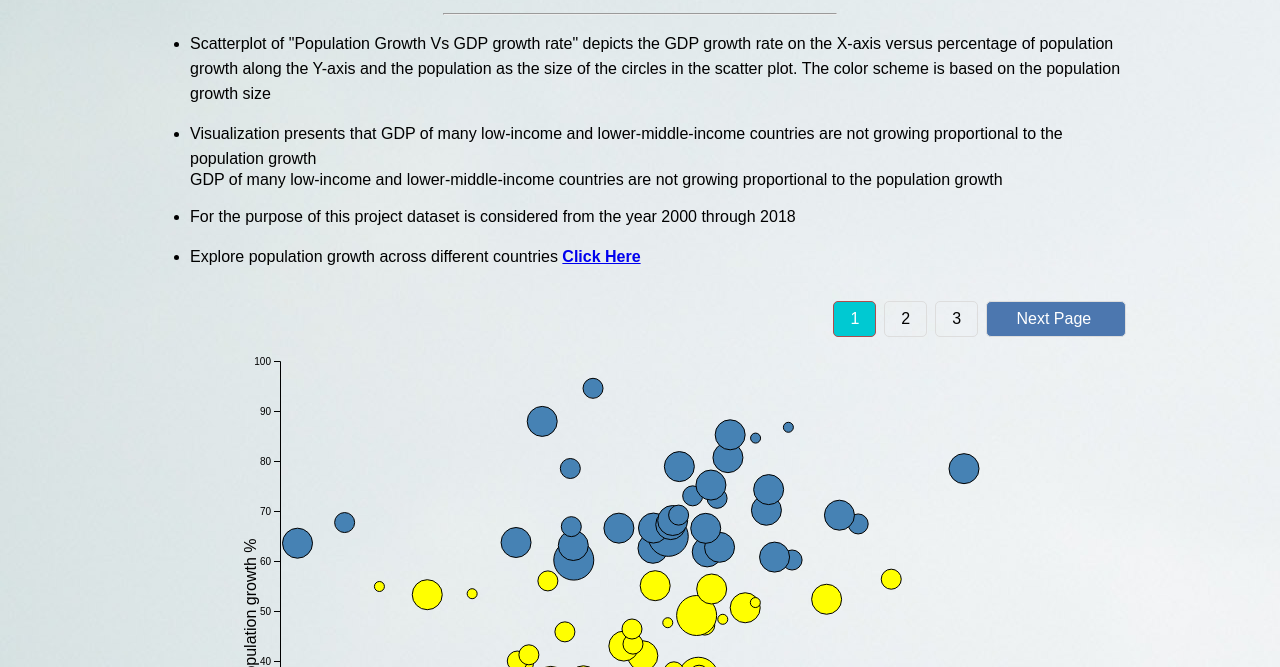
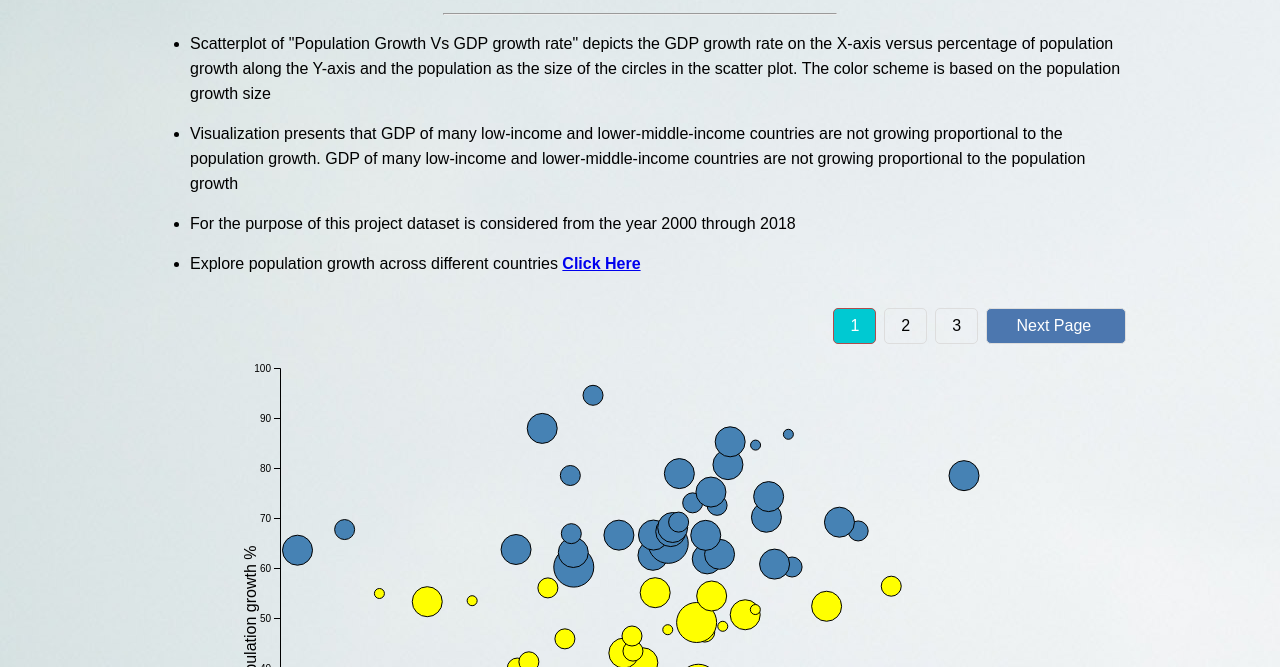
Before and after one commit to rubelghosh/rubelghosh.github.io, a plain HTML site: page docs/index.html in a window 1280 px wide. Shown: the part 133-800 px from the top of the page. Drawn offline with nearby package versions, Linux system fonts and the light colour scheme; files that its build step writes are made by us from their sources.

Commit message:
updated files
updated files

```diff
--- a/docs/index.html
+++ b/docs/index.html
@@ -11,7 +11,7 @@
 
 body {
   font: 16px sans-serif;
-    background-image: url('../data/image.jpg');
+    background-image: url('/data/image.jpg');
 }
 
 .next-page {
@@ -108,8 +108,8 @@ ul li {
     <ul>
       <li>Scatterplot of "Population Growth Vs GDP growth rate" depicts the GDP growth rate on the X-axis versus percentage of population growth along the Y-axis and the population as the size of the circles in the scatter plot.
         The color scheme is based on the population growth size </li>
-        <li>Visualization presents that GDP of many low-income and lower-middle-income countries are not growing proportional to the population growth</li>
-        GDP of many low-income and lower-middle-income countries are not growing proportional to the population growth
+        <li>Visualization presents that GDP of many low-income and lower-middle-income countries are not growing proportional to the population growth. GDP of many low-income and lower-middle-income countries are not growing proportional to the population growth</li>
+
         <li>For the purpose of this project dataset is considered from the year 2000 through 2018</li>
       <li>Explore population growth across different countries <a href="populationgrowth.html"><strong>Click Here</strong></a></li>
     </ul>
```
Also changed, not shown: docs/carbonemission.html (+1 -1 lines), docs/forest.html (+1 -1 lines), docs/populationgrowth.html (+1 -1 lines).
